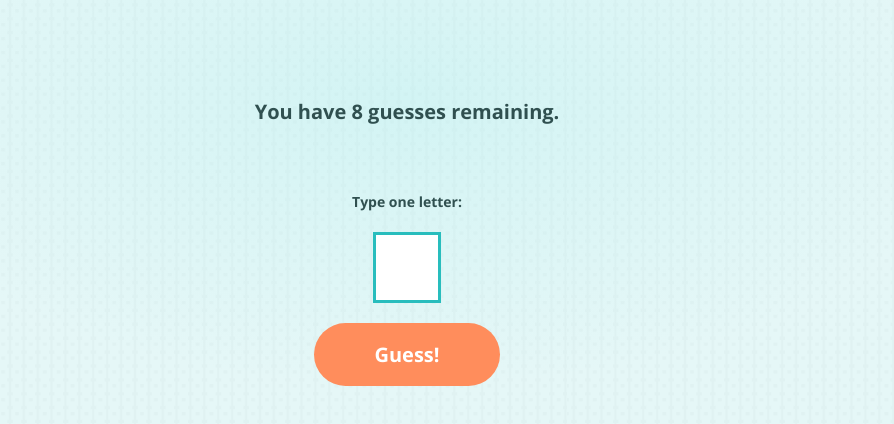
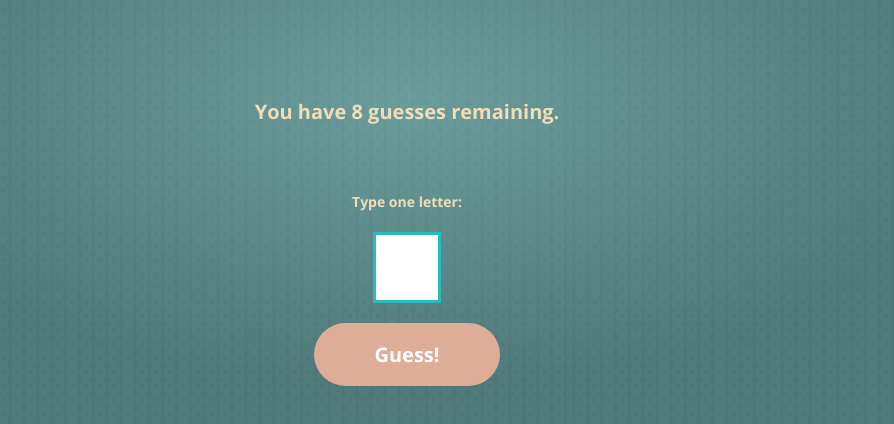
Before and after one commit to labmandala/word-guessing-game, a plain HTML site: page index.html in a window 1280 px wide. Shown: the part 188-612 px from the top of the page, without its empty margins (233-1127 px from the left). Drawn offline with nearby package versions, Linux system fonts and the light colour scheme; no server answers; a web font is replaced by a local one.

Commit message:
Introduce styles for dark theme

```diff
--- a/css/styles.css
+++ b/css/styles.css
@@ -11,11 +11,11 @@ body {
   font-style: normal;
   font-size: 20px;
   line-height: 150%;
-  background-color: #dff6f6;
+  background-color: #265959; /*  #dff6f6; */
   background-image: url("../img/bg.png");
   background-size: 800px;
   background-repeat: repeat;
-  color: #305050;
+  color: #f0ddb7; /* #305050; */
 }
 
 .logo {
@@ -114,7 +114,7 @@ input:focus {
   border-radius: 50px;
   margin-top: 1em;
   color: #fff;
-  background: #ff8d5c;
+  background: #ddad98; /* #ff8d5c; */
   font-size: 1em;
   align-self: center;
   outline: none;
```
